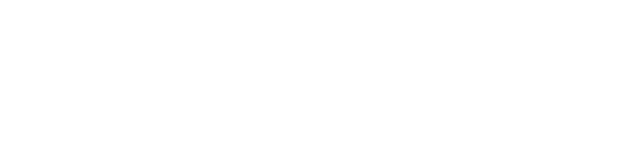
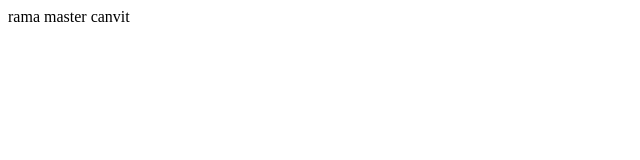
Before and after one commit to JA5575/prova, a plain HTML site: page index5.html in a window 1280 px wide. Shown: the whole page, without its empty margins (0-640 px from the left). Drawn offline with Linux system fonts and the light colour scheme.

Commit message:
otro canvit

```diff
--- a/index5.html
+++ b/index5.html
@@ -7,6 +7,6 @@
     <title>Document</title>
 </head>
 <body>
-
+    rama master canvit
 </body>
 </html>
```
